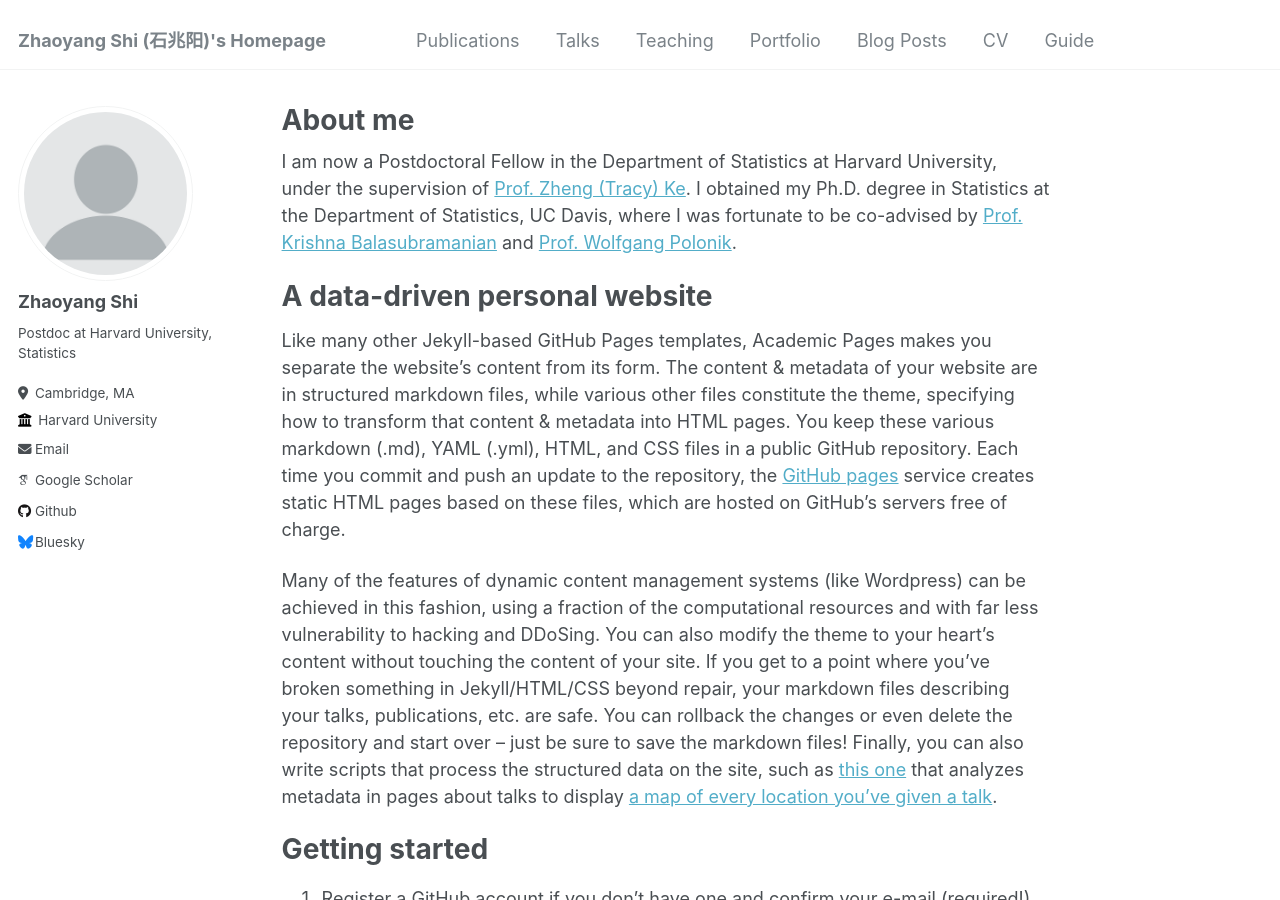
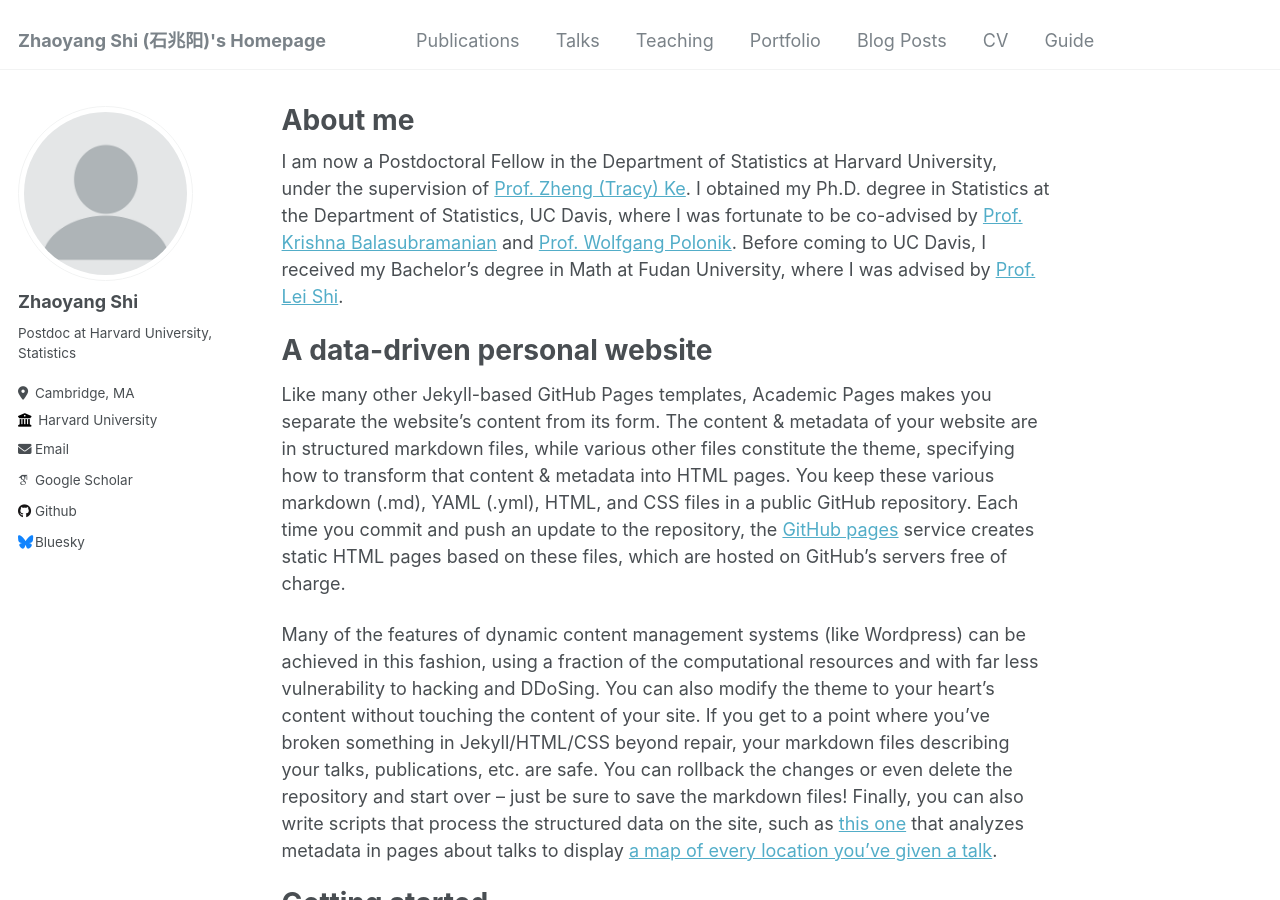
Before and after one commit to 10Mzys/website, a Jekyll site: the page built from _pages/about.md, in a window 1280 px wide and 900 px high. Built offline with Jekyll 4.4.1, drawn with Linux system fonts in a browser that asks for light colours; some web fonts are replaced.

Commit message:
Update about.md

```diff
--- a/_pages/about.md
+++ b/_pages/about.md
@@ -7,7 +7,9 @@ redirect_from:
   - /about.html
 ---
 
-I am now a Postdoctoral Fellow in the Department of Statistics at Harvard University, under the supervision of [Prof. Zheng (Tracy) Ke](https://zke.fas.harvard.edu/). I obtained my Ph.D. degree in Statistics at the Department of Statistics, UC Davis, where I was fortunate to be co-advised by [Prof. Krishna Balasubramanian](https://sites.google.com/view/kriznakumar/) and [Prof. Wolfgang Polonik](https://www.stat.ucdavis.edu/~polonik/).
+I am now a Postdoctoral Fellow in the Department of Statistics at Harvard University, under the supervision of [Prof. Zheng (Tracy) Ke](https://zke.fas.harvard.edu/). I obtained my Ph.D. degree in Statistics at the Department of Statistics, UC Davis, where I was fortunate to be co-advised by [Prof. Krishna Balasubramanian](https://sites.google.com/view/kriznakumar/) and [Prof. Wolfgang Polonik](https://www.stat.ucdavis.edu/~polonik/). Before coming to UC Davis, I received my Bachelor's degree in Math at Fudan University, where I was advised by [Prof. Lei Shi](https://mastone1983.github.io/).
+
+
 
 A data-driven personal website
 ======
```
